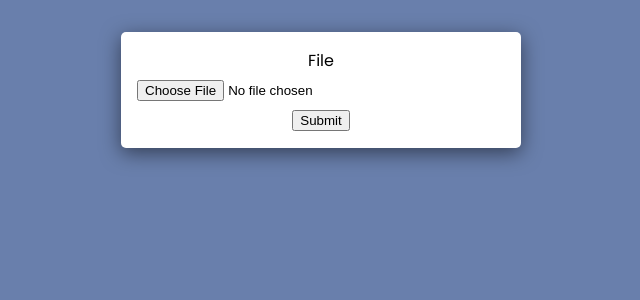
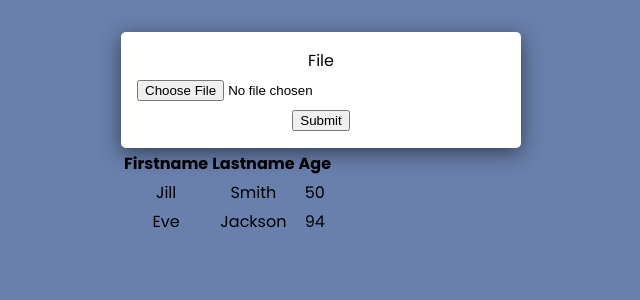
Before and after one commit to JosephThomasVasquez/xlsx-handler, a React (Create React App) app in the folder client/: page / in a window 1280 px wide. Shown: the top 300 px of the page, without its empty margins (319-959 px from the left). Built offline with nearby package versions, Linux system fonts and the light colour scheme.

Commit message:
Imported table

```diff
--- a/client/src/components/FileInput.js
+++ b/client/src/components/FileInput.js
@@ -1,5 +1,6 @@
 import React, { useState, useEffect } from "react";
 import * as xlsx from "xlsx";
+import TableComponent from "./TableComponent";
 
 const FileInput = () => {
   const [file, setFile] = useState("");
@@ -77,6 +78,9 @@ const FileInput = () => {
         />
         <button type="submit">Submit</button>
       </form>
+      <section className="table-section">
+          <TableComponent />
+      </section>
     </div>
   );
 };
--- a/client/src/components/TableComponent.js
+++ b/client/src/components/TableComponent.js
@@ -1,9 +1,10 @@
 import React from "react";
 
-const TableComponent = () => {
+const TableComponent = ({ data }) => {
   return (
     <div>
       <table className="table-view">
+        <tbody>
           <tr>
             <th>Firstname</th>
             <th>Lastname</th>
@@ -19,6 +20,7 @@ const TableComponent = () => {
             <td>Jackson</td>
             <td>94</td>
           </tr>
+        </tbody>
       </table>
     </div>
   );
```
Lines whose indentation alone changed are shown as unchanged.
